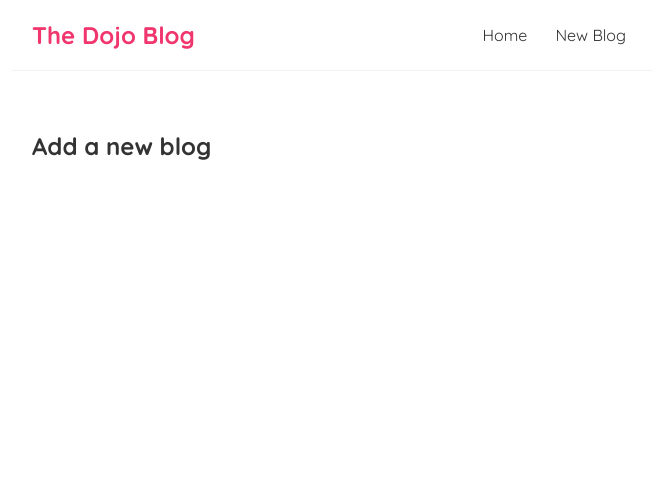
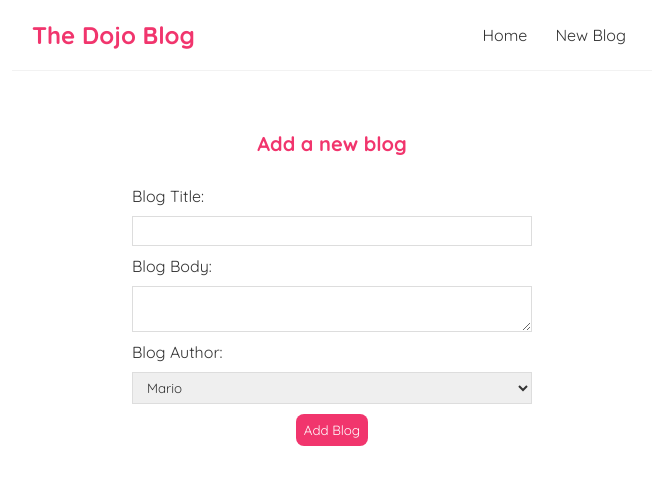
Before and after one commit to joeycrushed/blog-react, a React (Create React App) app: page /create in a window 1280 px wide. Shown: the top 484 px of the page, without its empty margins (308-964 px from the left). Built offline with nearby package versions, Linux system fonts and the light colour scheme.

Commit message:
create new blog

```diff
--- a/src/Create.js
+++ b/src/Create.js
@@ -1,7 +1,43 @@
+import { useState } from "react"
+
 const Create = () => {
+    const [title, setTitle] = useState('')
+    const [body, setBody] = useState('')
+    const [author, setAuthor] = useState('mario')
+
+    const handleSubmit = (e) => {
+        e.preventDefault()
+        const blog = { title, body, author }
+        console.log(blog)
+    }
+
     return (
         <div className="create">
             <h2>Add a new blog</h2>
+            <form onSubmit={handleSubmit}>
+                <label>Blog Title:</label>
+                <input
+                    type="text"
+                    required
+                    value={title}
+                    onChange={(e) => setTitle(e.target.value)}
+                />
+                <label>Blog Body:</label>
+                    <textarea
+                        required
+                        value= {body}
+                        onChange={(e) => setBody(e.target.value)}
+                ></textarea>
+                  <label>Blog Author:</label>
+                <select
+                    value= {author}
+                    onChange={(e) => setAuthor(e.target.value)}
+                >
+                    <option value="mario">Mario</option>
+                    <option value="yoshi">Yoshi</option>
+                </select>
+                <button>Add Blog</button>
+            </form>
         </div>
      );
 }
--- a/src/index.css
+++ b/src/index.css
@@ -70,3 +70,34 @@
   border-radius: 8px;
   cursor: pointer;
 }
+
+.create {
+  max-width: 400px;
+  margin: 0 auto;
+  text-align: center;
+}
+.create label {
+  text-align: left;
+  display: block;
+}
+.create h2 {
+  font-size: 20px;
+  color: #f1356d;
+  margin-bottom: 30px;
+}
+.create input, .create textarea, .create select {
+  width: 100%;
+  padding: 6px 10px;
+  margin: 10px 0;
+  border: 1px solid #ddd;
+  box-sizing: border-box;
+  display: block;
+}
+.create button {
+  background: #f1356d;
+  color: #fff;
+  border: 0;
+  padding: 8px;
+  border-radius: 8px;
+  cursor: pointer;
+}
```
